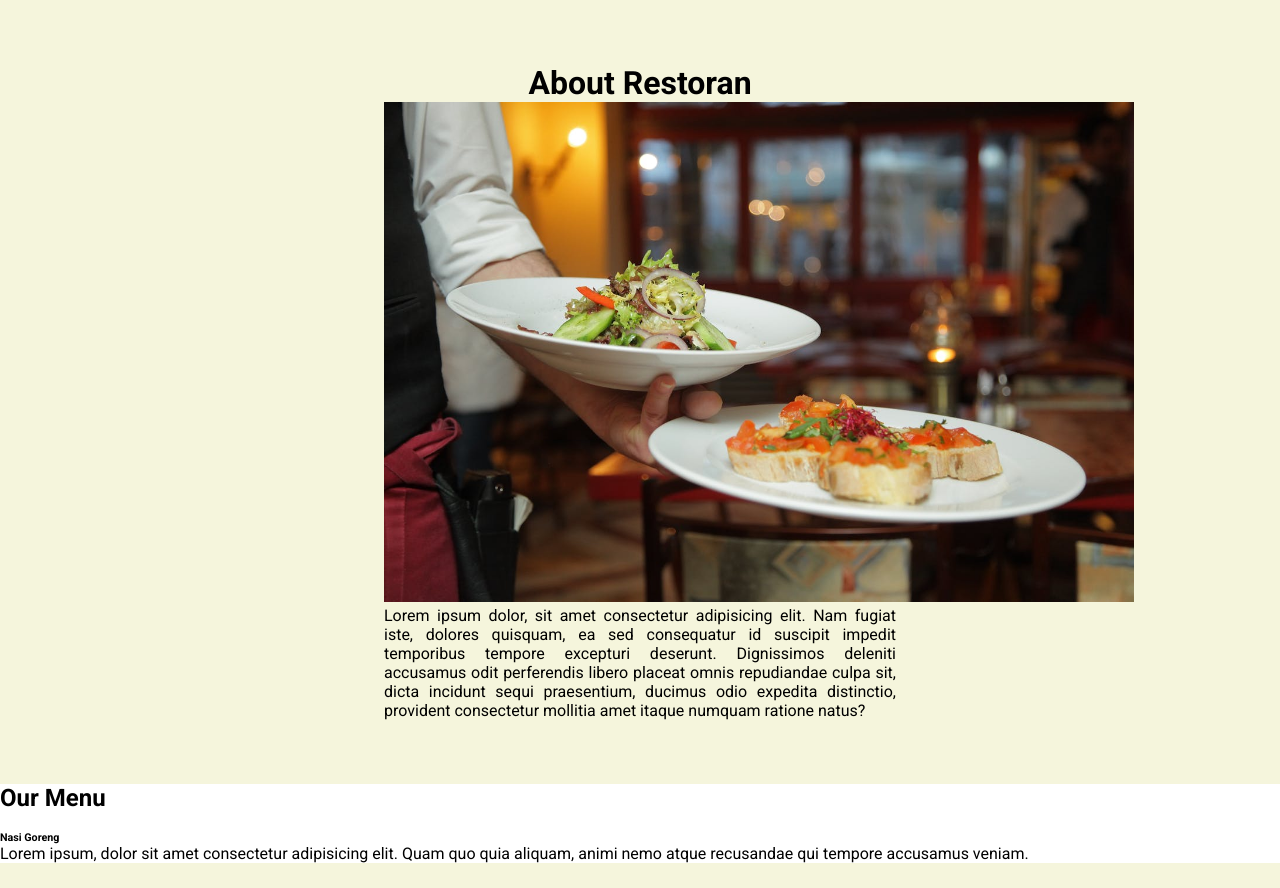
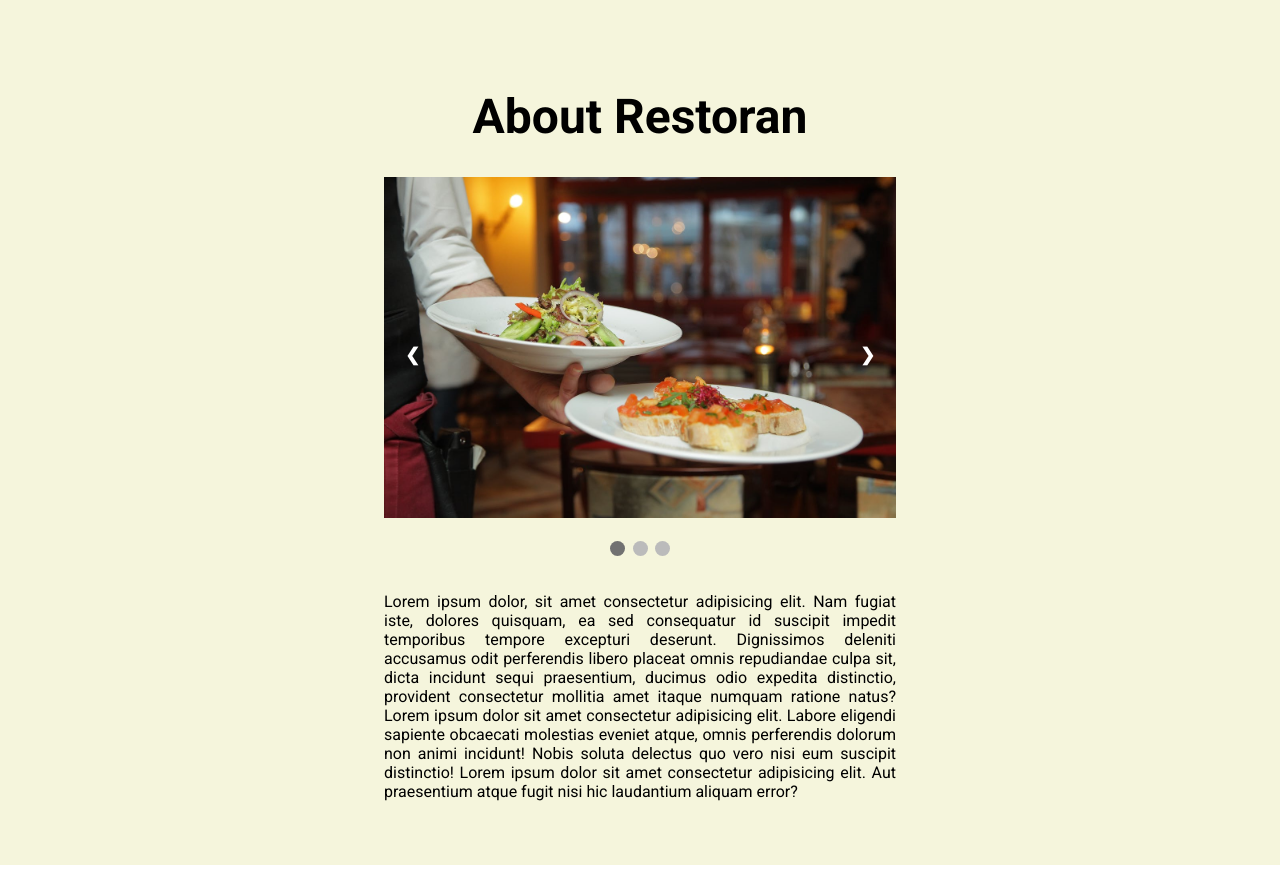
Before and after one commit to IvanLeovandi/web-dasar-dicoding, a plain HTML site: page index.html in a window 1280 px wide. Shown: the part 864-1752 px from the top of the page. Before the commit the page ends 1727 px from the top, so only its background shows below. Drawn offline with Linux system fonts and the light colour scheme.

Commit message:
feat: image slider

```diff
--- a/assets/js/script.js
+++ b/assets/js/script.js
@@ -0,0 +1,28 @@
+let slideIndex = 1;
+showSlides(slideIndex);
+
+// Next/previous controls
+function plusSlides(n) {
+    showSlides(slideIndex += n);
+}
+
+// Thumbnail image controls
+function currentSlide(n) {
+    showSlides(slideIndex = n);
+}
+
+function showSlides(n) {
+    let i;
+    let slides = document.getElementsByClassName("slideshow");
+    let dots = document.getElementsByClassName("dot");
+    if (n > slides.length) {slideIndex = 1}
+    if (n < 1) {slideIndex = slides.length}
+    for (i = 0; i < slides.length; i++) {
+        slides[i].style.display = "none";
+    }
+    for (i = 0; i < dots.length; i++) {
+        dots[i].className = dots[i].className.replace(" active", "");
+    }
+    slides[slideIndex-1].style.display = "block";
+    dots[slideIndex-1].className += " active";
+}
--- a/index.html
+++ b/index.html
@@ -22,9 +22,6 @@
                 <li>
                     <a href="#menu">Menu</a>
                 </li>
-                <li>
-                    <a href="#contact">Contact</a>
-                </li>
             </ul>
         </nav>
     </header>
@@ -45,25 +42,85 @@
                 <h2>
                     About Restoran
                 </h2>
-                <img src="assets/img/about.jpg" alt="about" class="about-image">
+                <div class="slide-container">
+                    <div class="slideshow fade">
+                        <img src="assets/img/about.jpg" alt="about" class="about-image">
+                    </div>
+                    <div class="slideshow fade">
+                        <img src="assets/img/about-1.jpg" alt="about" class="about-image">
+                    </div>
+                    <div class="slideshow fade">
+                        <img src="assets/img/about-2.jpg" alt="about" class="about-image">
+                    </div>
+
+                    <a class="prev" onclick="plusSlides(-1)">&#10094;</a>
+                    <a class="next" onclick="plusSlides(1)">&#10095;</a>
+                </div>
+
+                <br>
+
+                <div style="text-align:center">
+                    <span class="dot" onclick="currentSlide(1)"></span>
+                    <span class="dot" onclick="currentSlide(2)"></span>
+                    <span class="dot" onclick="currentSlide(3)"></span>
+                </div>
+
                 <p>
-                    Lorem ipsum dolor, sit amet consectetur adipisicing elit. Nam fugiat iste, dolores quisquam, ea sed consequatur id suscipit impedit temporibus tempore excepturi deserunt. Dignissimos deleniti accusamus odit perferendis libero placeat omnis repudiandae culpa sit, dicta incidunt sequi praesentium, ducimus odio expedita distinctio, provident consectetur mollitia amet itaque numquam ratione natus?
+                    Lorem ipsum dolor, sit amet consectetur adipisicing elit. Nam fugiat iste, dolores quisquam, ea sed consequatur id suscipit impedit temporibus tempore excepturi deserunt. Dignissimos deleniti accusamus odit perferendis libero placeat omnis repudiandae culpa sit, dicta incidunt sequi praesentium, ducimus odio expedita distinctio, provident consectetur mollitia amet itaque numquam ratione natus? Lorem ipsum dolor sit amet consectetur adipisicing elit. Labore eligendi sapiente obcaecati molestias eveniet atque, omnis perferendis dolorum non animi incidunt! Nobis soluta delectus quo vero nisi eum suscipit distinctio! Lorem ipsum dolor sit amet consectetur adipisicing elit. Aut praesentium atque fugit nisi hic laudantium aliquam error?
                 </p>
             </div>
         </section>
         <section id="menu">
             <h2>Our Menu</h2>
-            <div class="menu-content">
-                <div>
-                    <img src="" alt="">
-                    <h6>Nasi Goreng</h6>
-                    <p>Lorem ipsum, dolor sit amet consectetur adipisicing elit. Quam quo quia aliquam, animi nemo atque recusandae qui tempore accusamus veniam.</p>
+            <div class="menu">
+                <div class="menu-content">
+                    <div class="img-wrapper">
+                        <img src="assets/img/nasi-goreng.jpg" alt="" class="menu-img">
+                    </div>
+                    <h5 class="menu-title">Nasi Goreng</h5>
+                    <p class="menu-desc">Lorem ipsum, dolor sit amet consectetur adipisicing elit. Quam quo quia aliquam, animi nemo atque recusandae qui tempore accusamus veniam.</p>
+                </div>
+                <div class="menu-content">
+                    <div class="img-wrapper">
+                        <img src="assets/img/soto.jpg" alt="" class="menu-img">
+                    </div>
+                    <h5 class="menu-title">Soto</h5>
+                    <p class="menu-desc">Lorem ipsum, dolor sit amet consectetur adipisicing elit. Quam quo quia aliquam, animi nemo atque recusandae qui tempore accusamus veniam.</p>
+                </div>
+                <div class="menu-content">
+                    <div class="img-wrapper">
+                        <img src="assets/img/gudeg.jpg" alt="" class="menu-img">
+                    </div>
+                    <h5 class="menu-title">Gudeg</h5>
+                    <p class="menu-desc">Lorem ipsum, dolor sit amet consectetur adipisicing elit. Quam quo quia aliquam, animi nemo atque recusandae qui tempore accusamus veniam.</p>
+                </div>
+                <div class="menu-content">
+                    <div class="img-wrapper">
+                        <img src="assets/img/salad.jpg" alt="" class="menu-img">
+                    </div>
+                    <h5 class="menu-title">Salad</h5>
+                    <p class="menu-desc">Lorem ipsum, dolor sit amet consectetur adipisicing elit. Quam quo quia aliquam, animi nemo atque recusandae qui tempore accusamus veniam.</p>
+                </div>
+                <div class="menu-content">
+                    <div class="img-wrapper">
+                        <img src="assets/img/steak.jpg" alt="" class="menu-img">
+                    </div>
+                    <h5 class="menu-title">Steak</h5>
+                    <p class="menu-desc">Lorem ipsum, dolor sit amet consectetur adipisicing elit. Quam quo quia aliquam, animi nemo atque recusandae qui tempore accusamus veniam.</p>
+                </div>
+                <div class="menu-content">
+                    <div class="img-wrapper">
+                        <img src="assets/img/burger.jpg" alt="" class="menu-img">
+                    </div>
+                    <h5 class="menu-title">Burger</h5>
+                    <p class="menu-desc">Lorem ipsum, dolor sit amet consectetur adipisicing elit. Quam quo quia aliquam, animi nemo atque recusandae qui tempore accusamus veniam.</p>
                 </div>
             </div>
         </section>
     </main>
     <footer>
-
+        <p>&copy; 2024 Restoran | All Rights Reserved </p>
     </footer>
+    <script src="assets/js/script.js"></script>
 </body>
 </html>
--- a/style.css
+++ b/style.css
@@ -2,6 +2,10 @@
     margin: 0px;
     padding: 0px;
 }
+
+html {
+    scroll-behavior: smooth;
+  }
 
 body {
     font-family: Roboto;
@@ -87,15 +91,19 @@ a {
 }
 
 .about h2 {
-    font-size: 32px;
+    font-size: 48px;
+    margin-bottom: 32px;
+    padding-top: 24px;
 }
 
 .about p {
     text-align: justify;
+    margin-top: 32px;
 }
 
 .about-image {
     max-height: 500px;
+    max-width: 100%;
 }
 
 .text-accent {
@@ -104,4 +112,135 @@ a {
 
 #menu {
     background-color: white;
+    padding: 32px 16px;
 }
+
+#menu h2 {
+    font-size: 48px;
+    text-align: center;
+    margin-bottom: 32px;
+    padding-top: 32px;
+}
+
+.menu {
+    display: flex;
+    justify-content: center;
+    align-items: center;
+    flex-wrap: wrap;
+}
+
+.menu-content {
+    max-width: 400px;
+    border-style: solid;
+    border-width: 2px;
+    border-color: #eee;
+    border-radius: 20px;
+    box-shadow: 5px 5px 10px #ddd;
+    padding: 18px 24px;
+    margin: 24px 32px;
+    transition: transform 0.2s;
+}
+
+.menu-content:hover {
+    transform: scale(1.1);
+}
+
+.menu-title {
+    font-size: 28px;
+    text-align: center;
+    margin: 18px 0px;
+}
+
+.menu-img {
+    max-height: 200px;
+}
+
+.menu-desc {
+    text-align: justify;
+}
+
+.img-wrapper {
+    display: flex;
+    justify-content: center;
+    align-items: center;
+}
+
+footer {
+    display: flex;
+    justify-content: center;
+    align-items: end;
+    height: 100px;
+}
+
+footer p {
+    text-align: center;
+    font-size: 18px;
+    padding: 32px 0px;
+}
+
+.slide-container {
+    max-width: 1000px;
+    position: relative;
+    margin: auto;
+}
+
+.slideshow {
+display: none;
+}
+
+.prev, .next {
+cursor: pointer;
+position: absolute;
+top: 50%;
+width: auto;
+margin-top: -22px;
+margin-left: 5px;
+margin-right: 5px;
+padding: 16px;
+color: white;
+font-weight: bold;
+font-size: 18px;
+transition: 0.6s ease;
+border-radius: 0 3px 3px 0;
+user-select: none;
+}
+
+.next {
+right: 0;
+border-radius: 3px 0 0 3px;
+}
+
+.prev {
+left: 0;
+border-radius: 3px 0 0 3px;
+}
+
+.prev:hover, .next:hover {
+background-color: rgba(0,0,0,0.8);
+}
+
+
+.dot {
+cursor: pointer;
+height: 15px;
+width: 15px;
+margin: 0 2px;
+background-color: #bbb;
+border-radius: 50%;
+display: inline-block;
+transition: background-color 0.6s ease;
+}
+
+.active, .dot:hover {
+background-color: #717171;
+}
+
+.fade {
+animation-name: fade;
+animation-duration: 1.5s;
+}
+
+@keyframes fade {
+from {opacity: .4}
+to {opacity: 1}
+}
```
Also changed, not shown: assets/img/about-1.jpg (added), assets/img/about-2.jpg (added), assets/img/burger.jpg (added), assets/img/gudeg.jpg (added), assets/img/nasi-goreng.jpg (added), assets/img/salad.jpg (added), assets/img/soto.jpg (added), assets/img/steak.jpg (added).
